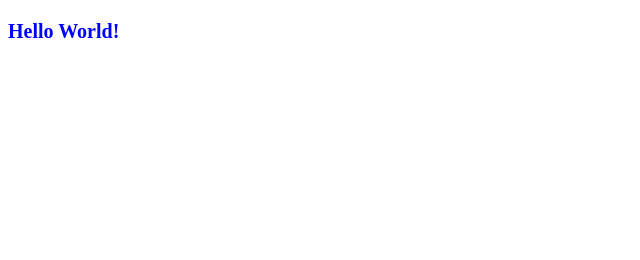
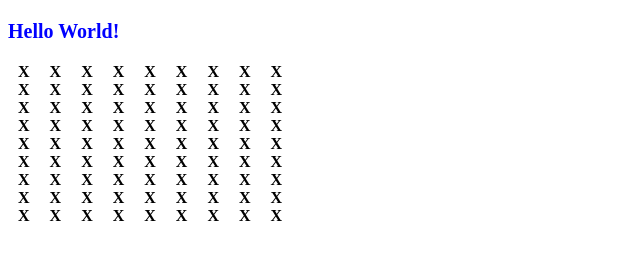
Before and after one commit to BranchofLight/MineSweeperJS, a website: page html/main.htm in a window 1280 px wide. Shown: the whole page, without its empty margins (0-640 px from the left). Drawn offline with nearby package versions, Linux system fonts and the light colour scheme; files that its build step writes are made by us from their sources.

Commit message:
Initial HTML/CSS field display
Very primitive.

```diff
--- a/css/stylesheet.css
+++ b/css/stylesheet.css
@@ -1,5 +1,16 @@
-p {
+body > p {
 	font-size: 20px;
 	font-weight: bold;
 	color: blue;
 }
+
+#game-field {
+	font-weight: bold;
+}
+
+.cell {
+	display: inline;
+	width: 100px;
+	height: 100px;
+	padding: 10px;
+}
--- a/src/index.js
+++ b/src/index.js
@@ -5,9 +5,10 @@
 $(document).ready(function() {
 	console.log("Hello World!");
 
-	gameField.generateField(3, 3);
+	gameField.generateField(9, 9);
 	console.log("rows: " + gameField.rows);
 	console.log("columns: " + gameField.columns);
 	console.log("Field: ");
-	GameView.displayTextField();
+	gameView.displayTextField();
+	gameView.displayField();
 });
--- a/src/logic.js
+++ b/src/logic.js
@@ -44,8 +44,8 @@ var gameField = function () {
 		 */
 		generateField: function(r, c) {
 			// Set new values
-			rows = r;
-			columns = c;
+			rows = (typeof r === "number") ? r : 0;
+			columns = (typeof c === "number") ? c : 0;
 			// Push new field onto field
 			for (var i = 0; i < rows; i++) {
 				// New array (row)
--- a/src/view.js
+++ b/src/view.js
@@ -23,5 +23,24 @@ var gameView = {
 		}
 
 		console.log(strField);
+	},
+	/**
+	 * Displays HTML/CSS field
+	 */
+	displayField: function() {
+		strField = "<div id=\"game-field\">";
+		for (var i = 0; i < gameField.getRows(); i++) {
+			for (var j = 0; j < gameField.getColumns(); j++)
+			{
+				strField += "<div class=\"cell\">";
+				strField += gameField.getCell(i, j).getValue();
+				strField += "</div>";
+			}
+
+			strField += "<br />"
+		}
+
+		strField += "</div>";
+		$('#main-container').html(strField);
 	}
 };
```
Also changed, not shown: dist/build.js.
